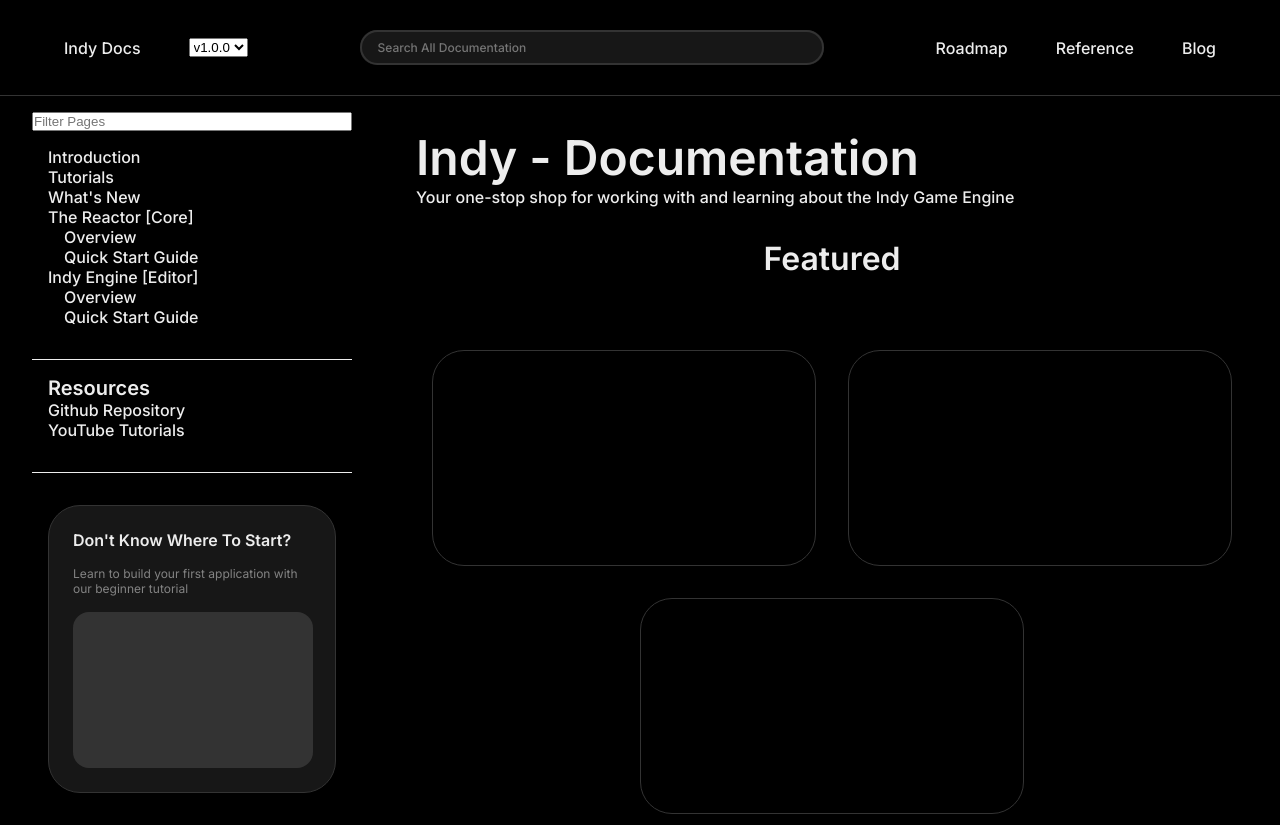
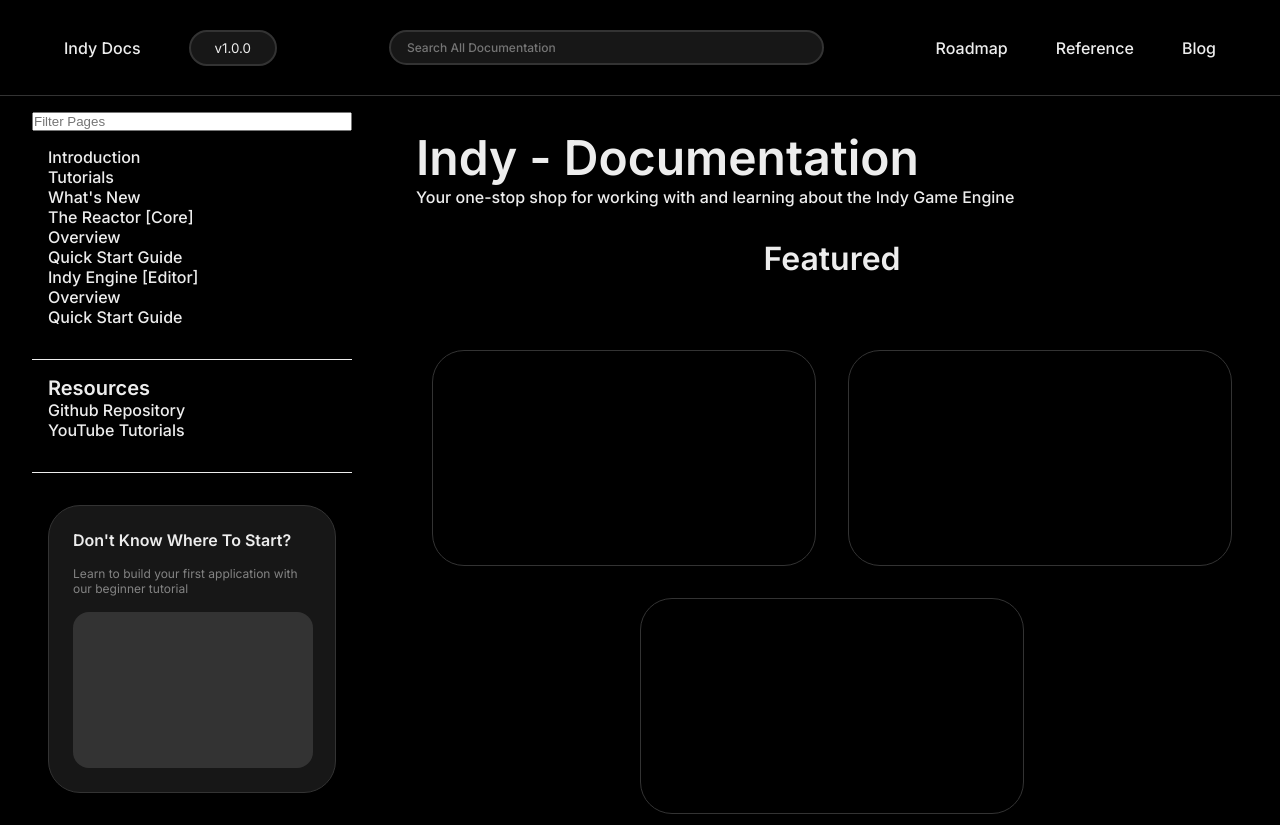
Before and after one commit to KrytaniK/Indy-Docs, a Next.js app: page / in a window 1280 px wide. Built offline with nearby package versions, Linux system fonts and the light colour scheme.

Commit message:
Added Custom Dropdown Component
Dropdown:
- Custom class names for element styling
- Dynamic height adjustment
- Works similar to a select element

```diff
--- /dev/null
+++ b/src/components/dropdown/dropdown.module.css
@@ -0,0 +1,60 @@
+.wrapper {
+    position: relative;
+}
+
+.list {
+    position: absolute;
+    left: 0;
+    top: 0;
+
+    width: 100%;
+    height: 100%;
+    padding: 0 8px;
+    opacity: 0%;
+
+    border-radius: 16px;
+
+    pointer-events: none;
+    overflow: hidden;
+
+    z-index: -1;
+
+    transition: all .25s ease-in-out;
+}
+
+.list.open {
+    opacity: 100%;
+    pointer-events: all;
+    height: unset;
+}
+
+.list::before {
+    content: '';
+    position: absolute;
+    top: 2px;
+    right: 2px;
+    bottom: 2px;
+    left: 2px;
+    width: calc(100% - 4px);
+    height: calc(100% - 4px);
+    background-color: var(--dark-primary);
+    border-radius: inherit;
+    z-index: -1;
+}
+
+.list::after {
+    z-index: -2;
+    content: '';
+    position: absolute;
+    top: 0;
+    right: 0;
+    bottom: 0;
+    left: 0;
+    margin: 2px;
+    width: 100%;
+    height: 100%;
+    transform: translate(-2px, -2px);
+    border-radius: inherit;
+    background: linear-gradient(to bottom, var(--black),
+        var(--dark-secondary));
+}
--- /dev/null
+++ b/src/components/dropdown/dropdown.tsx
@@ -0,0 +1,138 @@
+"use client"
+
+import React, { useState, useEffect, useRef } from "react";
+import styles from "./dropdown.module.css"
+
+type DropdownProps = {
+    children?: React.ReactElement | React.ReactElement[],
+    id?: string,
+    classNames?: { wrapper?: string, list?: string, option?: string},
+    options?: string[] | React.ReactNode | React.ReactNode[] | React.ReactElement | React.ReactElement[],
+    onValueChange?: (value: string) => any,
+    onOpen?: () => any
+    onClose?: () => any
+}
+
+export default function Dropdown({ children, id, classNames, options, onValueChange, onOpen, onClose }: DropdownProps): React.ReactNode {
+    const [isOpen, Toggle] = useState<boolean>(false);
+
+    const ref: any = useRef();
+
+    function open(event: any) {
+        if (isOpen) {
+            if (event.target.tagName.toLowerCase() === 'a')
+                setTimeout(() => close(), 250)
+            return;
+        };
+
+        if (Array.isArray(options) && options.length > 0)
+            FixOptionsHeight(event);
+
+        if (onOpen)
+            onOpen();
+
+        Toggle(true);
+    }
+
+    function close() {
+        if (!isOpen) return;
+
+        ResetOptionsHeight();
+
+        if (onClose)
+            onClose();
+
+        Toggle(false);
+    }
+
+    useEffect(() => {
+        if (!ref.current) return;
+
+        function HandleClick(event: MouseEvent) {
+            if (!isOpen) return;
+
+            if (!ref.current.contains(event.target as Node))
+                close();
+        }
+
+        document.addEventListener('click', HandleClick);
+
+        return () => {
+            document.removeEventListener('click', HandleClick);
+        }
+
+    }, [ref, isOpen])
+
+    function FixOptionsHeight(event: any) {
+        const padding = 8;
+        const containerHeight = event.target.getBoundingClientRect().height;
+
+        const list = event.currentTarget.getElementsByClassName(styles.list)[0];
+
+        list.style.minHeight = `${containerHeight}px`;
+        list.style.height = `${containerHeight}px`;
+
+        let listHeight = containerHeight + padding;
+        setTimeout(() => {
+            if (list.children.length === 0) return;
+
+            const listStyle = window.getComputedStyle(list);
+
+            for (let i = 0; i < list.children.length; i++) {
+                const child = list.children[i];
+
+                // account for flex containers with gap set
+                if (i > 0 && listStyle.display === 'flex' &&  Number.isInteger(parseInt(listStyle.gap)))
+                    listHeight += parseInt(listStyle.gap);
+
+                const rect = child.getBoundingClientRect();
+                const style = window.getComputedStyle(child); // account for margin (height only contains padding)
+
+                listHeight += rect.height + parseInt(style.marginTop) + parseInt(style.marginBottom);
+            }
+
+            list.style.paddingTop = `${containerHeight + padding}px`;
+            list.style.paddingBottom = `${containerHeight + padding}px`
+            list.style.height = `calc(min(50vh, ${listHeight + (2 * padding)}px))`
+         }, 0);
+    }
+
+    function ResetOptionsHeight() {
+        if (!ref.current) return;
+
+        const list = ref.current.getElementsByClassName(styles.list)[0];
+        const containerHeight = list.parentElement.children[0].getBoundingClientRect().height;
+        list.style.height = `${containerHeight}px`;
+        list.style.paddingTop = '0px';
+        list.style.paddingBottom = '0px';
+    }
+
+    return <div
+        ref={ref}
+        id={id}
+        className={`${classNames?.wrapper} ${styles.wrapper}`}
+        onClick={open}
+        onFocus={open}
+        onChange={FixOptionsHeight}
+    >
+        {children}
+        <ul className={`${classNames?.list} ${styles.list} ${isOpen ? styles.open : ''}`}>
+            {Array.isArray(options) ? options.map((option) => {
+                if (typeof (option) === "string")
+                    return <li
+                        key={option}
+                        className={classNames?.option}
+                        onClick={(e) => {
+                            if (onValueChange)
+                                onValueChange(option);
+
+                            close();
+                        }}
+                    >
+                        {option}
+                    </li>
+                else return option;
+            }) : options}
+        </ul>
+    </div>;
+}
--- a/src/components/index.js
+++ b/src/components/index.js
@@ -2,9 +2,10 @@ import PageHeader from "./header/pageHeader";
 import Markdown from "./markdown/markdown";
 import ScrollTo from "./ScrollTo";
 import TableOfContents from "./tableOfContents/tableOfContents";
-import VersionSelect from "./versionSelect";
+import VersionSelect from "./versionSelect/versionSelect";
 import VersionLink from "./versionLink";
 import SearchBar from "./searchbar/searchbar";
+import Dropdown from "./dropdown/dropdown";
 
 export {
   PageHeader,
@@ -14,4 +15,5 @@ export {
   VersionSelect,
   VersionLink,
   SearchBar,
+  Dropdown,
 };
--- a/src/components/searchbar/searchbar.module.css
+++ b/src/components/searchbar/searchbar.module.css
@@ -57,74 +57,9 @@
     border-bottom-right-radius: 32px;
 }
 
-.searchResults {
-    position: absolute;
-    top: 0;
-    left: 0;
-    width: 100%;
-    height: 100%;
-    min-height: 100%;
-    padding-top: 0px;
-    padding-left: 16px;
-
-    pointer-events: none;
-
-    border-radius: 16px;
-    z-index: -1;
-
-    box-sizing: border-box;
-    max-height: 100%;
-    overflow: hidden;
-}
-
-.searchResults::before {
-    padding: 0;
-
-    transition: all .5s ease-in-out;
-    z-index: -1;
-}
-
-.searchResults::after {
-    content: '';
-    position: absolute;
-    left: 0;
-    top: 0;
-    width: 100%;
-    height: 100%;
-    background-color: var(--dark-primary);
-    border-radius: inherit;
-    z-index: -1;
-}
-
-.searchResults.active {
-    pointer-events: all;
-
-    padding-top: 48px;
-    min-height: calc(min(512px, 50vh));
-
-    background-color: var(--dark-primary);
-}
-
-.searchResults.active::before {
-    content: '';
-    position: absolute;
-    top: 0;
-    right: 0;
-    bottom: 0;
-    left: 0;
-    z-index: -1;
-    padding: 2px;
-    width: 100%;
-    height: 100%;
-    transform: translate(-2px, -2px);
-    border-radius: inherit;
-    background: linear-gradient(to bottom, var(--black),
-            var(--dark-secondary));
-}
-
 .searchResult {
     font-size: 16px;
-    margin: 0 16px;
+    margin: 0 8px;
 }
 
 .searchResult > .title {
--- a/src/components/searchbar/searchbar.tsx
+++ b/src/components/searchbar/searchbar.tsx
@@ -1,8 +1,8 @@
 "use client"
 
-import React, { useState } from "react";
+import React, { useRef, useState } from "react";
+import { Dropdown, VersionLink } from "..";
 import styles from "./searchbar.module.css";
-import { VersionLink } from "..";
 
 type DocPageEntry = {
     title: string,
@@ -21,7 +21,6 @@ type SearchBarProps = {
 }
 
 type SearchBarState = {
-    open: boolean,
     query: string,
     matches: DocPageMatch[],
 }
@@ -30,14 +29,11 @@ type DocPageMatchFunction = (page: DocPageEntry) => boolean;
 
 export default function SearchBar({ docsMetadata }: SearchBarProps): React.ReactNode {
     const [searchState, SetSearchState] = useState<SearchBarState>({
-        open: false,
         query: "",
         matches: []
     });
 
-    function ToggleFocus() {
-        SetSearchState((prev) => ({ ...prev, open: !prev.open }));
-    }
+    const bgRef: any = useRef();
 
     function MatchDocQuery(pages: Object, match: DocPageMatchFunction): DocPageMatch[] {
         const matches: DocPageMatch[] = [];
@@ -70,36 +66,54 @@ export default function SearchBar({ docsMetadata }: SearchBarProps): React.React
         SetSearchState((prev) => ({ ...prev, query, matches }));
     }
 
-    function RenderSearchResults(matches: DocPageMatch[]): React.ReactNode {
+    function RenderSearchResults(matches: DocPageMatch[]): React.ReactNode | React.ReactElement | React.ReactElement[] {
         if (matches.length === 0) return null;
 
         return matches.map((match) => {
-            return <div
+            return <li
                 className={styles.searchResult}
                 key={match.page.href}
                 onClick={() => SetSearchState((prev) => ({ ...prev, open: false }))}
             >
                 <VersionLink href={match.page.href} className={styles.title} key={match.page.href}>{match.page.title}</VersionLink>
                 <p className={styles.desc}>{match.page.desc}</p>
-                {RenderSearchResults(match.children)}
-            </div>
+                {<ul>
+                    {RenderSearchResults(match.children)}
+                </ul>}
+            </li>
         })
     }
 
     return <>
-        <div className={`${styles.backgroundBlur} ${searchState.open ? styles.active : ""}`} onClick={ToggleFocus}/>
-        <section className={styles.searchContainer}>
+        <div className={styles.backgroundBlur} ref={bgRef} />
+        <Dropdown
+            classNames={{ wrapper: styles.searchContainer }}
+            options={RenderSearchResults(searchState.matches)}
+            onOpen={() => bgRef.current ? bgRef.current.classList.add(styles.active) : null}
+            onClose={() => bgRef.current ? bgRef.current.classList.remove(styles.active) : null}
+        >
             <input
                 value={searchState.query}
-                className={`${styles.userInput} ${searchState.open ? styles.active : ""}`}
+                className={styles.userInput}
                 placeholder="Search All Documentation"
-                onFocus={() => searchState.open ? null : ToggleFocus()}
-                onBlur={(e) => e.relatedTarget ? ToggleFocus() : null}
                 onChange={QueryDocs}
             ></input>
-            <div onFocus={ToggleFocus} className={`${styles.searchResults} ${searchState.open ? styles.active : ""}`}>
-                {RenderSearchResults(searchState.matches)}
-            </div>
-        </section>
+        </Dropdown>
+
     </>;
+
+    //     <section className={styles.searchContainer}>
+    //         <input
+    //             value={searchState.query}
+    //             className={`${styles.userInput} ${searchState.open ? styles.active : ""}`}
+    //             placeholder="Search All Documentation"
+    //             onFocus={() => searchState.open ? null : ToggleFocus()}
+    //             onBlur={(e) => e.relatedTarget ? ToggleFocus() : null}
+    //             onChange={QueryDocs}
+    //         ></input>
+    //         <ul className={`${styles.searchResults} ${searchState.open ? styles.active : ""}`}>
+    //             {RenderSearchResults(searchState.matches)}
+    //         </ul>
+    //     </section>
+    // </>;
 }
--- /dev/null
+++ b/src/components/versionSelect/versionSelect.module.css
@@ -0,0 +1,35 @@
+.versionSelect {
+    z-index: 1;
+}
+
+.versionSelectBtn {
+    padding: 8px 24px;
+    border-radius: 32px;
+    background-color: var(--dark-primary);
+    border: 2px solid var(--dark-secondary);
+    color: inherit;
+    cursor: pointer;
+    font-family: inherit;
+    width: 100%;
+}
+
+.versionOptions {
+    display: flex;
+    flex-direction: column;
+    padding: 0;
+}
+
+.versionOption {
+    font-size: .8em;
+    text-align: center;
+
+    margin: 0 4px;
+    padding: 8px 0;
+    border-radius: 32px;
+    cursor: pointer;
+}
+
+.versionOption:hover {
+    color: var(--dark-accent-light);
+    background-color: var(--dark-accent-dark);
+}
--- a/src/components/versionSelect.tsx
+++ b/src/components/versionSelect/versionSelect.tsx
@@ -2,6 +2,9 @@
 
 import React, { useEffect, useState } from "react";
 import { usePathname, useRouter } from "next/navigation";
+import { Dropdown } from "..";
+import docsMetadata from "@/docs/meta.json";
+import styles from "./versionSelect.module.css";
 
 export default function VersionSelect():
     React.ReactNode
@@ -43,11 +46,9 @@ export default function VersionSelect():
         if (defaultVersion.length === 0)
             SetInitialState();
 
-        // This is generating red squigglies, despite being valid code. Idk why.
         document.addEventListener("docs-version-request", HandleVersionRequest as EventListener);
 
         return () => {
-            // This is generating red squigglies, despite being valid code. Idk why.
             document.removeEventListener("docs-version-request", HandleVersionRequest as EventListener);
         }
 
@@ -68,12 +69,7 @@ export default function VersionSelect():
         push(window.location.href.replace(oldVersionSlug, newVersionSlug));
     }
 
-    return <select
-        id="docsVersionSelect"
-        value={defaultVersion}
-        onChange={(e) => SetTargetVersion(e.currentTarget.value)}
-    >
-        <option value={"v1.0.0"}>v1.0.0</option>
-        <option value={"v0.5.6"}>v0.5.6</option>
-    </select>
+    return <Dropdown options={docsMetadata.versions} classNames={{wrapper: styles.versionSelect, list: styles.versionOptions, option: styles.versionOption}} onValueChange={(value) => SetTargetVersion(value)}>
+        <button className={styles.versionSelectBtn}>{defaultVersion}</button>
+    </Dropdown>
 }
--- a/src/docs/meta.json
+++ b/src/docs/meta.json
@@ -1,4 +1,8 @@
 {
+    "versions": [
+        "v1.0.0",
+        "v0.5.6"
+    ],
     "nav": {
         "links": [
             {
@@ -39,18 +43,18 @@
         "core": {
             "title": "The Reactor [Core]",
             "desc": "",
-            "href": "/reactor/1-0-0/overview",
+            "href": "/reactor/0-0-0/overview",
             "pages": {
                 "overview": {
                     "title": "Overview",
                     "desc": "",
-                    "href": "/reactor/1-0-0/overview",
+                    "href": "/reactor/0-0-0/overview",
                     "pages": {}
                 },
                 "quickstart": {
                     "title": "Quick Start Guide",
                     "desc": "",
-                    "href": "/reactor/1-0-0/quick-start-guide",
+                    "href": "/reactor/0-0-0/quick-start-guide",
                     "pages": {}
                 }
             }
@@ -58,18 +62,18 @@
         "editor": {
             "title": "Indy Engine [Editor]",
             "desc": "",
-            "href": "/indy/1-0-0/overview",
+            "href": "/indy/0-0-0/overview",
             "pages": {
                 "overview": {
                     "title": "Overview",
                     "desc": "",
-                    "href": "/indy/1-0-0/overview",
+                    "href": "/indy/0-0-0/overview",
                     "pages": {}
                 },
                 "quickstart": {
                     "title": "Quick Start Guide",
                     "desc": "",
-                    "href": "/indy/1-0-0/quick-start-guide",
+                    "href": "/indy/0-0-0/quick-start-guide",
                     "pages": {}
                 }
             }
--- a/src/globals.css
+++ b/src/globals.css
@@ -18,7 +18,7 @@
     --dark-accent-dark-rgb: 0, 28, 56;
 }
 
-* {
+*, *::before, *::after {
     margin: 0;
     padding: 0;
 }
@@ -176,7 +176,6 @@ h6 {
 ul {
     list-style: none;
     margin: 0;
-    padding-left: 16px;
 }
 
 a {
```
Also changed, not shown: src/components/versionLink.tsx (+8 -2 lines).
